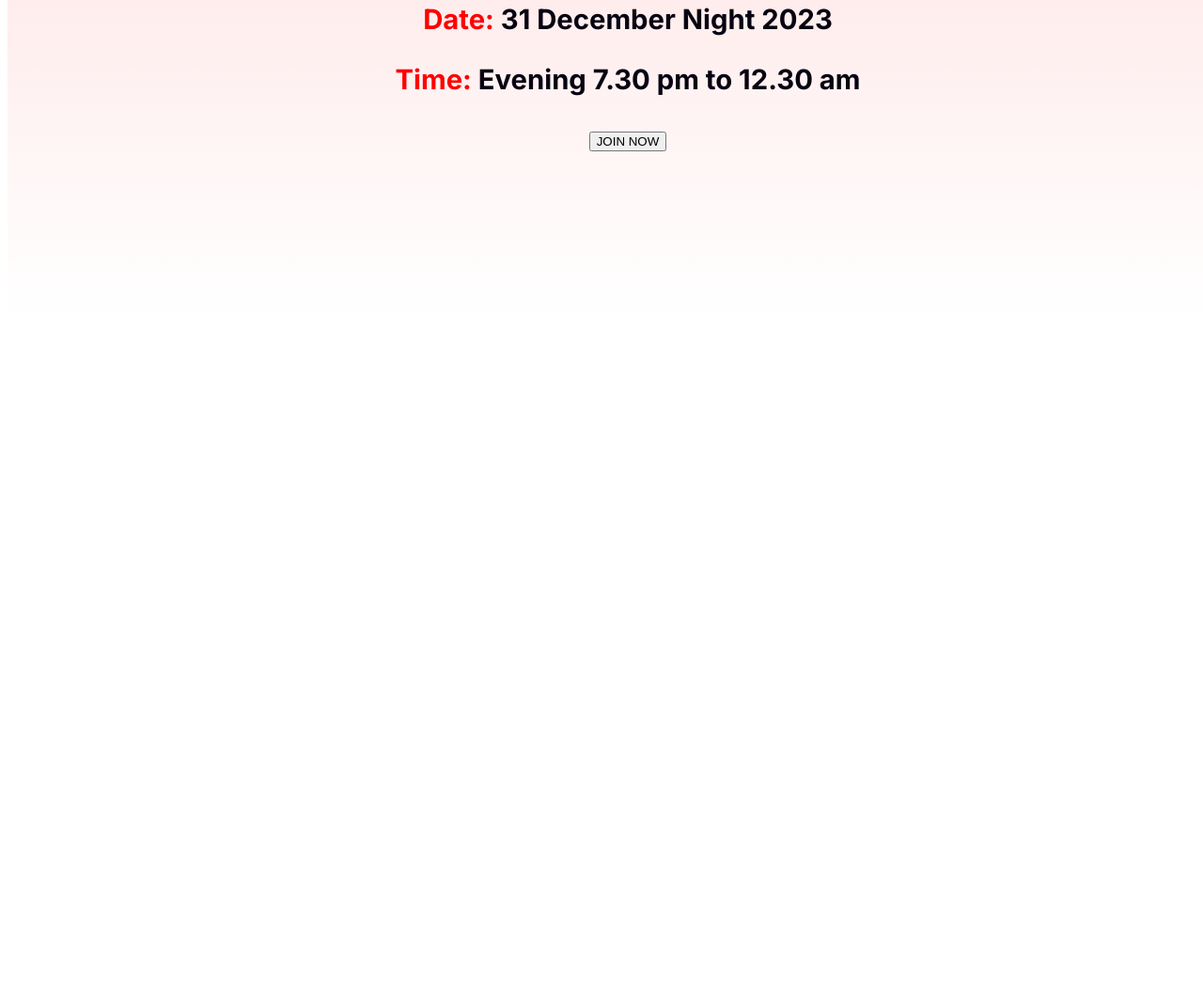
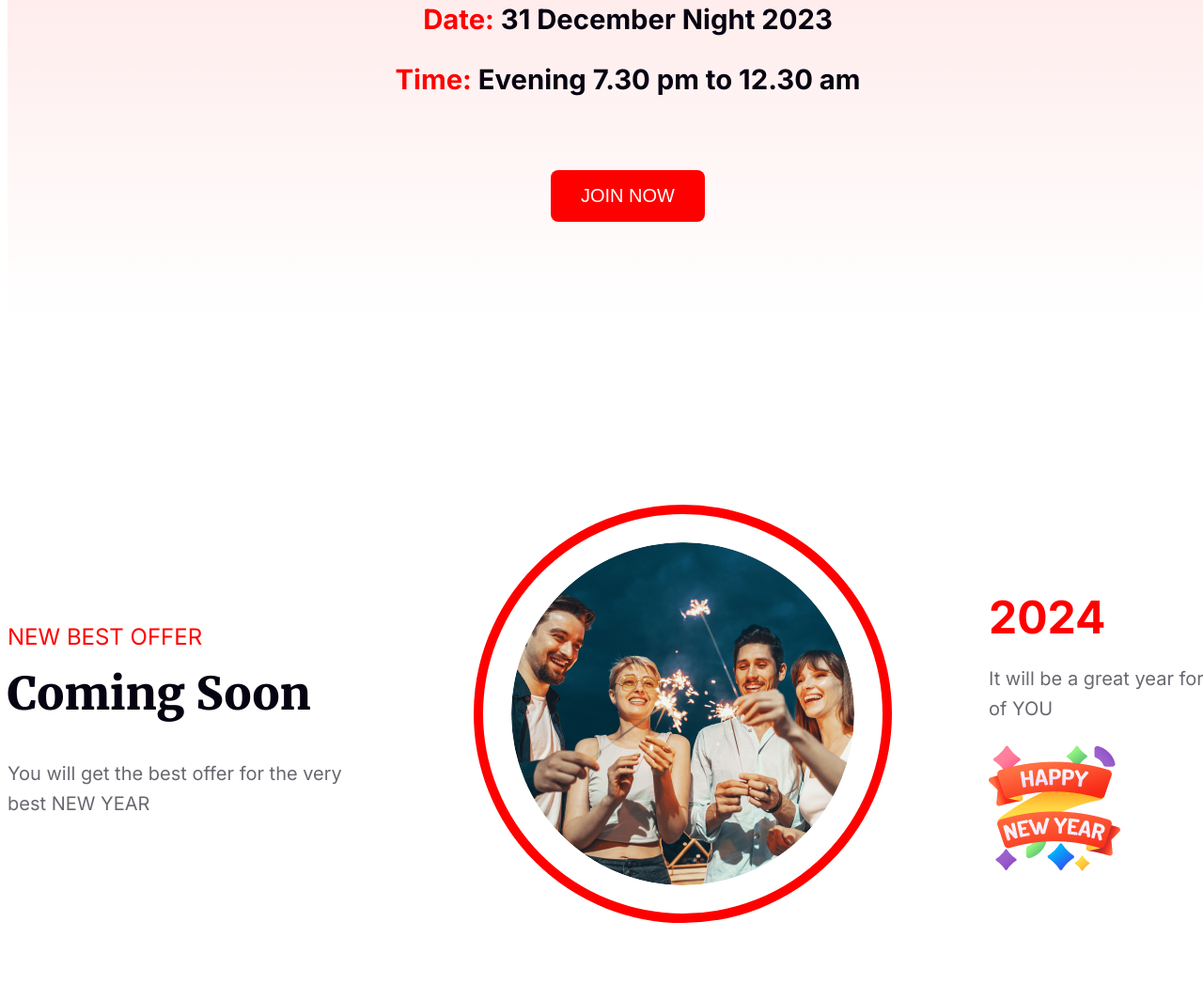
Before and after one commit to jarif180/Assignment-1, a plain HTML site: page index.html in a window 1280 px wide. Shown: the part 2505-3569 px from the top of the page at 94% size. Before the commit the page ends 2966 px from the top, so only its background shows below. Drawn offline with Linux system fonts and the light colour scheme.

Commit message:
section 4 done

```diff
--- a/index.html
+++ b/index.html
@@ -53,6 +53,24 @@
                 <button class="btn2">JOIN NOW</button>
             </div>
         </section>
+
+        <section class="section-4">
+            <div class="sec4-col1">
+                <h4 class="subtitle">NEW BEST OFFER</h4>
+                <h1 class="maintitle">Coming Soon</h1>
+                <p class="col1-des">You will get the best offer for the very best NEW YEAR</p>
+            </div>
+
+            <div class="sec4-col2">
+                <img class="addborder" src="resources/Ellipse 1.png" alt="">
+            </div>
+
+            <div class="sec4-col3">
+                <h1 class="year">2024</h1>
+                <p class="col2-des">It will be a great year for all of YOU</p>
+                <img class="col3-img" src="resources/Group 96.png" alt="">
+            </div>
+        </section>
     </main>
 
 
--- a/styles/styles.css
+++ b/styles/styles.css
@@ -147,20 +147,89 @@ html {
     font-weight: 600;
     color: #070211;
 }
-.color{
+
+.color {
     color: #F00;
 }
 
-.place{
-    padding: 0;
-    margin-bottom: 0;
+.btn2 {
+    margin-top: 50px;
+    padding: 16px 32px;
+    justify-content: center;
+    align-items: center;
+    border-radius: 8px;
+    background: #F00;
+    font-weight: 700px;
+    font-size: 20px;
+    border: 0;
+    color: white;
+
 }
 
-.date{
-    padding: 0;
-    margin-bottom: 0;
+/* sec4 */
+.section-4 {
+    display: flex;
+    margin: 120px auto;
+    width: 1320px;
+    height: 600px;
+    gap: 80px;
+    justify-content: space-between;
+    align-items: center;
 }
-.place{
-    padding: 0;
-    margin-bottom: 0;
+
+.sec4-col1 {
+    text-align: left;
 }
+
+.subtitle {
+    color: #F00;
+    font-family: Inter;
+    font-size: 24px;
+    font-weight: 500;
+    margin-bottom: 16px;
+}
+
+.maintitle {
+    margin-top: 0px;
+    color: #070211;
+    font-family: Merriweather;
+    font-size: 48px;
+    font-weight: 900;
+}
+
+.col1-des {
+    width: 393px;
+    color: rgba(7, 2, 17, 0.60);
+    font-family: Inter;
+    font-size: 20px;
+    font-weight: 400;
+    line-height: 32px;
+}
+
+.year {
+    color: #F00;
+    font-family: Inter;
+    font-size: 48px;
+    font-weight: 700;
+    margin-bottom: 0px;
+
+}
+
+.col2-des {
+    width: 276px;
+    color: rgba(7, 2, 17, 0.60);
+    font-family: Inter;
+    font-size: 20px;
+    font-weight: 400;
+    line-height: 32px;
+}
+
+
+
+.addborder{
+    border: 10px solid red;
+    border-radius: 50%;
+    padding: 30px;
+}
+
+/* sec5 */
```
Also changed, not shown: resources/red circle.png (added).
